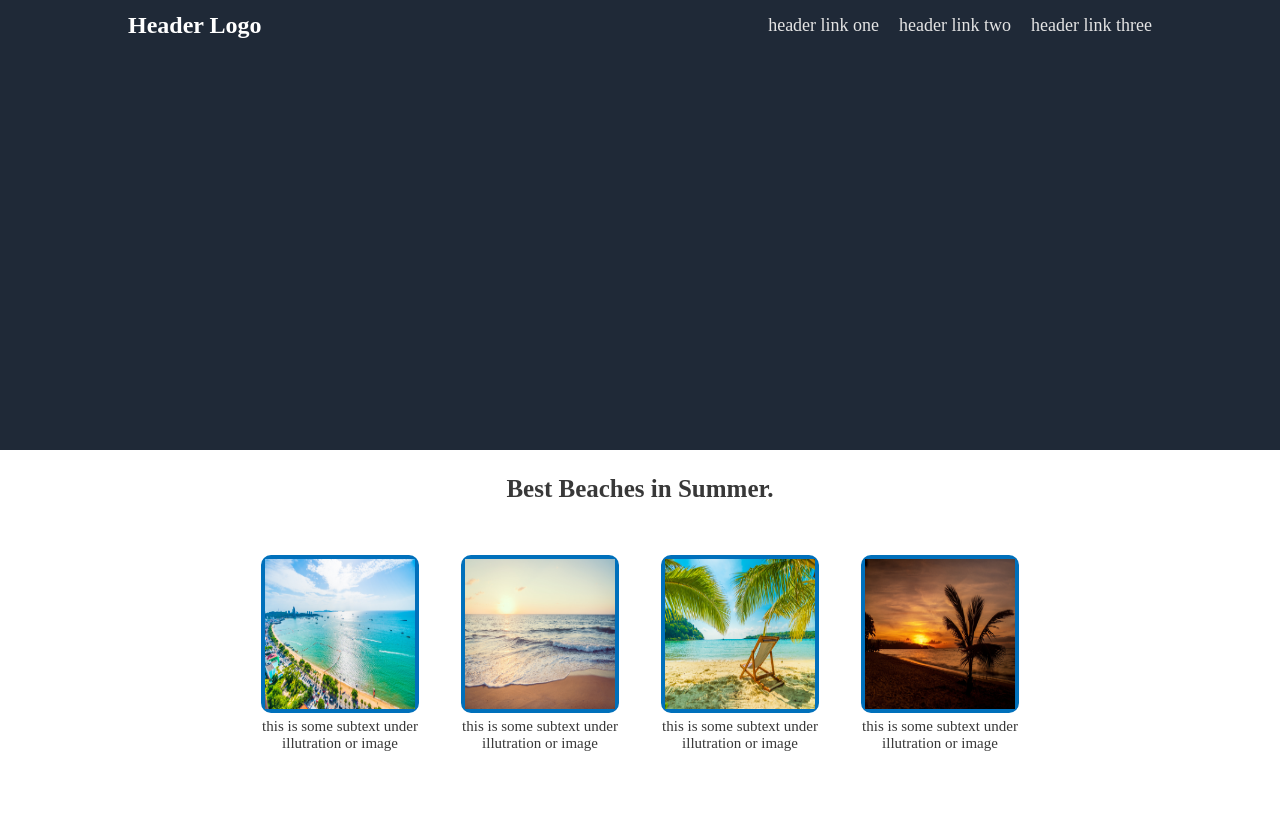
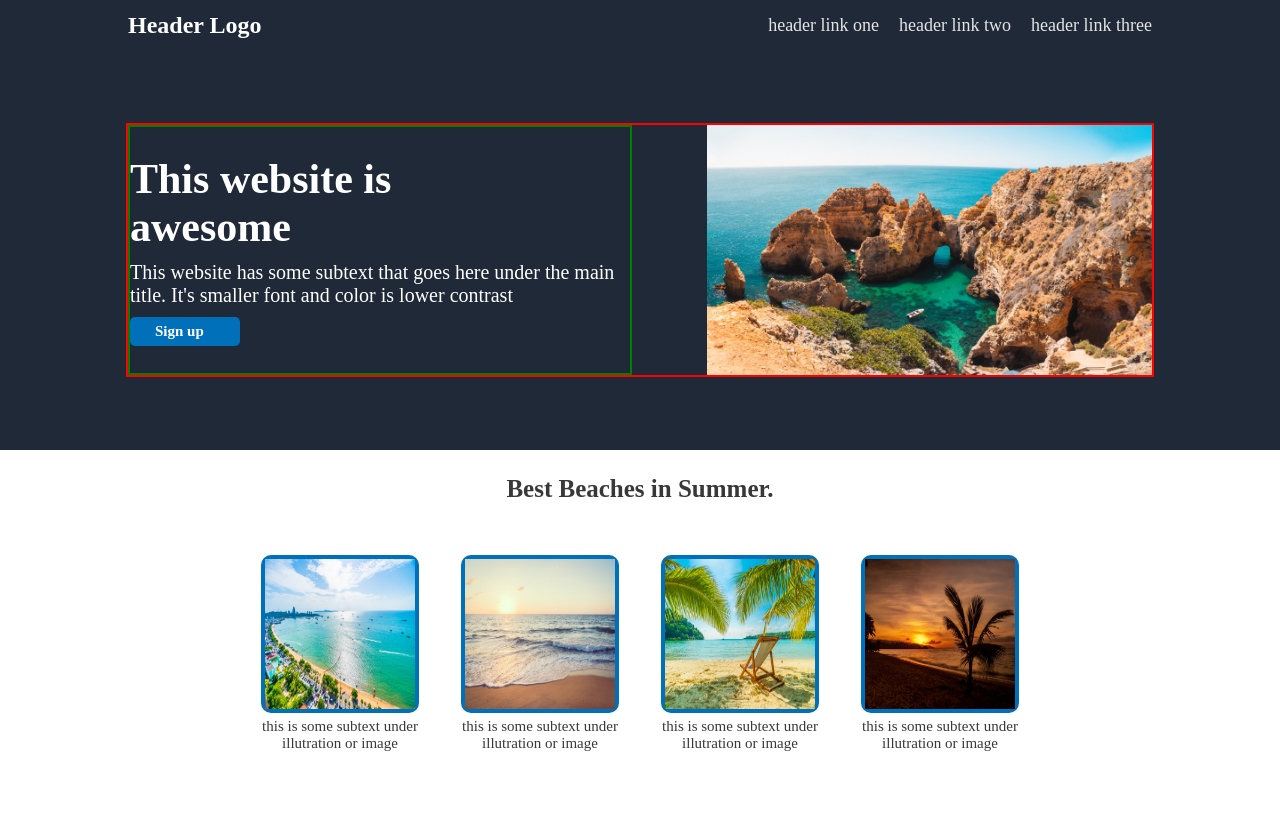
Before and after one commit to VitorMeloDev/TOP_Project_Landing-Page, a plain HTML site: page index.html in a window 1280 px wide. Shown: the top 828 px of the page. Drawn offline with Linux system fonts and the light colour scheme.

Commit message:
Header Done

```diff
--- a/index.html
+++ b/index.html
@@ -15,7 +15,6 @@
                 <div class="headerlogo">
                     Header Logo
                 </div>
-
                 <div class="headerlinkcontainer">
                     <div class="headerlink">
                         header link one
@@ -27,12 +26,19 @@
                         header link three
                     </div>
                 </div>
-
             </div>
         </nav>
 
         <header>
+            <div class="headercontainer">
+                <div class="headercontentcontainer">
+                    <div class="headercontenttitle">This website is awesome</div>
+                    <div class="headercontent">This website has some subtext that goes here under the main title. It's smaller font and color is lower contrast</div>
+                    <div class="buttonHeader">Sign up</div>
+                </div>
 
+                <img src="images/35836.jpg" alt="Header picture">
+            </div>
         </header>
 
         <div class="section1">
--- a/style.css
+++ b/style.css
@@ -8,6 +8,53 @@ body{
 
 header{
     height: 400px;
+    display: flex;
+    justify-content: center;
+    align-items: center;
+}
+
+.headercontainer{
+    border: 2px solid red;
+    width: 80%;
+    height: 250px;
+    display: flex;
+    justify-content: space-between;
+}
+
+.headercontentcontainer{
+    border: 2px solid green;
+    width: 500px;
+    display: flex;
+    flex-direction: column;
+    justify-content: center;
+    gap: 10px;
+}
+
+.headercontenttitle{
+    width: 80%;
+    font-size: 42px;
+    font-weight: bold;
+    color: white;
+}
+
+.headercontent{
+    font-size: 20px;
+    color: white;
+}
+
+.headerImgContent{
+    border: 2px solid lawngreen;
+    width: 400px;
+}
+
+.buttonHeader{
+    padding: 6px 25px;
+    width: 60px;
+    color: white;
+    font-size: 15px;
+    font-weight: bold;
+    border-radius: 5px;
+    background-color: rgb(0, 112, 187);
 }
 
 nav{
```
